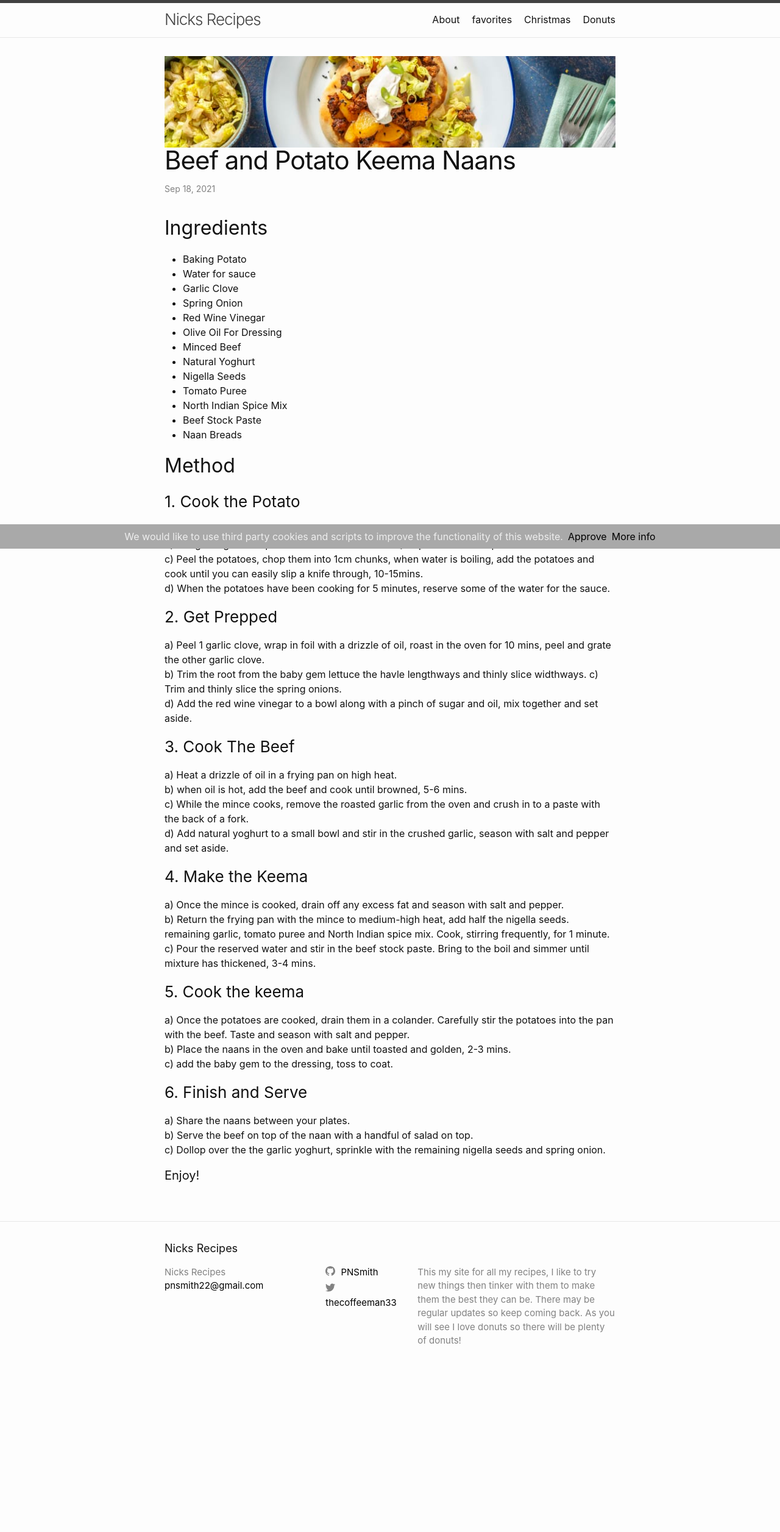
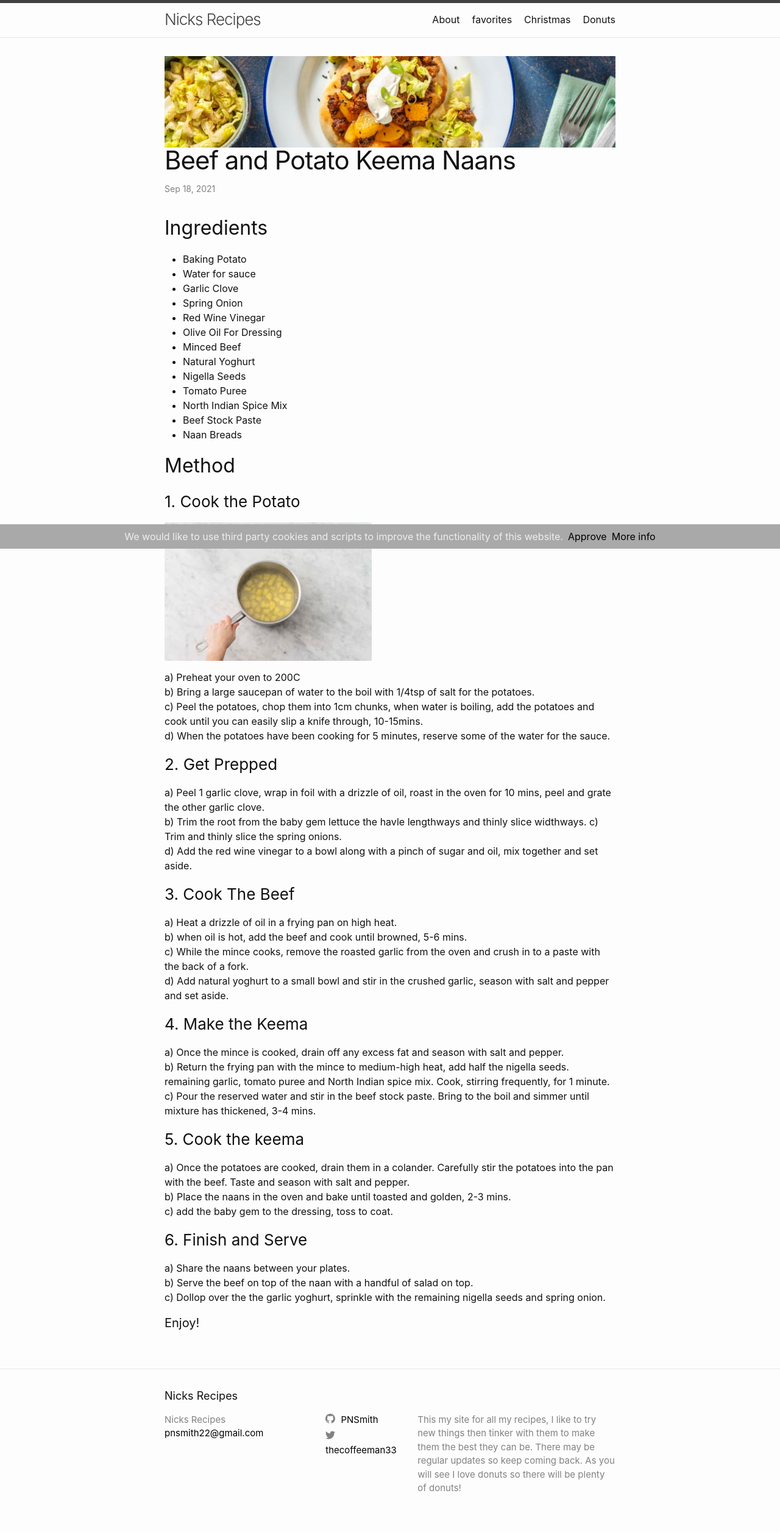
Before and after one commit to PNSmith/pnsmith.github.io, a Jekyll site: the page built from _posts/2021-09-20-Beef-And-Potato-Keema-Naans.md, in a window 1280 px wide. Shown: the whole page at 61% size. Built offline with Jekyll 4.4.1, drawn with Linux system fonts in a browser that asks for light colours; before the commit the page ends 2271 px from its top, so only the background shows below that.

Commit message:
image update

```diff
--- a/_posts/2021-09-20-Beef-And-Potato-Keema-Naans.md
+++ b/_posts/2021-09-20-Beef-And-Potato-Keema-Naans.md
@@ -26,6 +26,8 @@ image: /assets/images/beef-and-potato-keema-naans.jpeg
 ## Method
 
 ### 1. Cook the Potato
+
+![boil potatoes](/assets/images/bpkn-step-1.jpeg "Potatoes in Pan")
 
 a) Preheat your oven to 200C
 b) Bring a large saucepan of water to the boil with 1/4tsp of salt for the potatoes.
```
Also changed, not shown: assets/images/bpkn-step-1.jpeg (added), assets/images/bpkn-step-2.jpeg (added), assets/images/bpkn-step-3.jpeg (added), assets/images/bpkn-step-4.jpeg (added), assets/images/bpkn-step-5.jpeg (added), assets/images/bpkn-step-6.jpeg (added).
